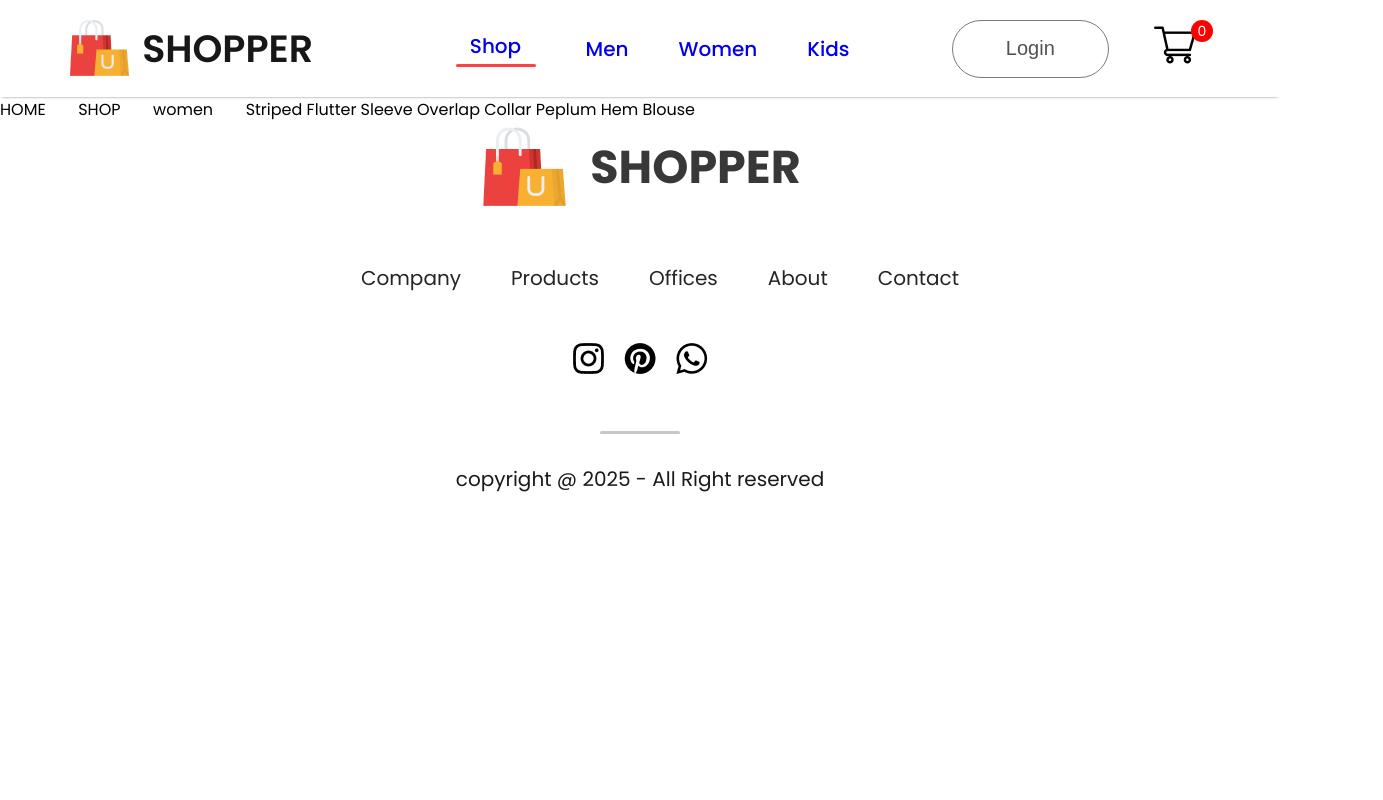
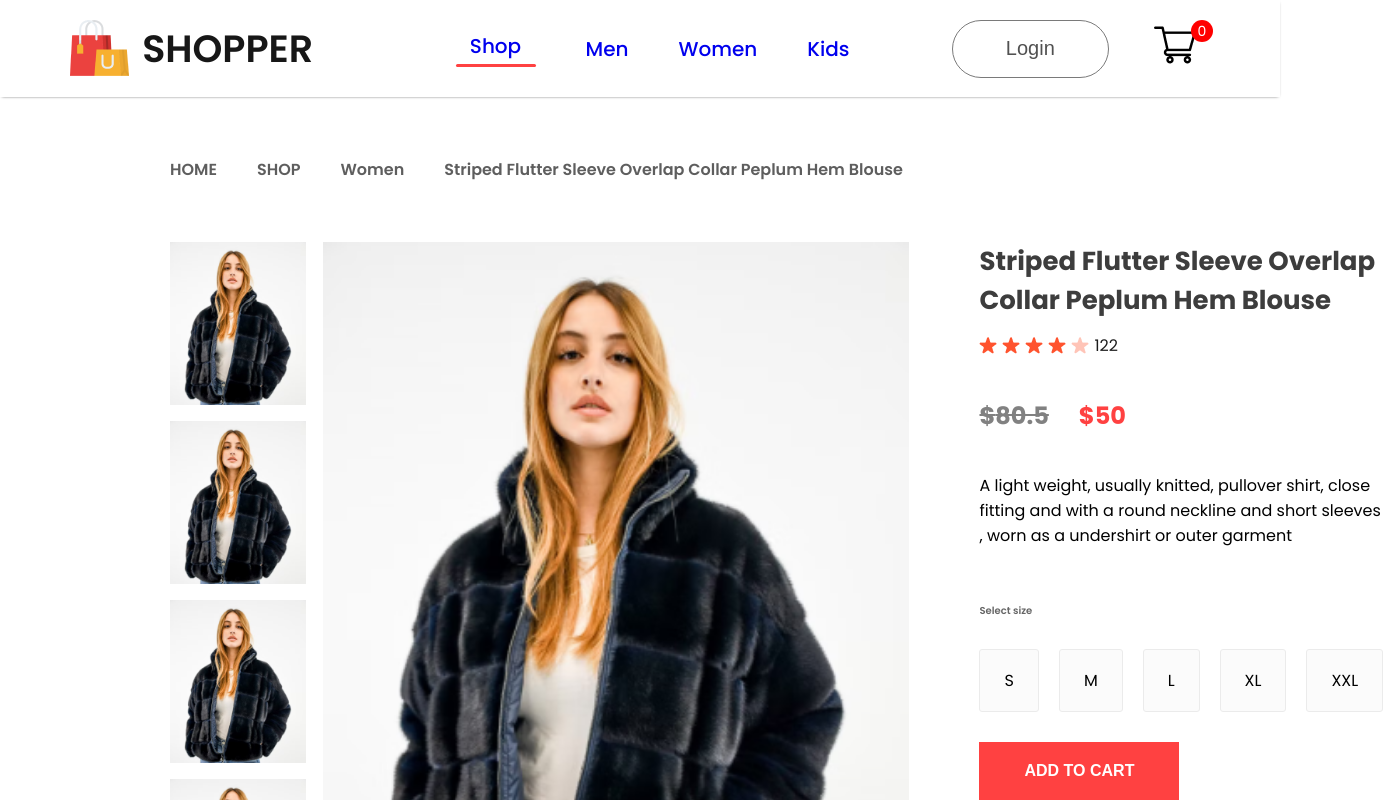
Before and after one commit to ashish-37-ui/E-commerce, a React (Create React App) app: page /product/1 in a window 1280 px wide. Shown: the top 800 px of the page, 1383 px wide, since content can reach past the window. Built offline with nearby package versions, Linux system fonts and the light colour scheme.

Commit message:
Added product display and its styling to the app

```diff
--- a/src/Components/Breadcrums/Breadcrums.css
+++ b/src/Components/Breadcrums/Breadcrums.css
@@ -0,0 +1,10 @@
+.breadcrum {
+    display: flex;
+    align-items: center;
+    gap: 8px;
+    color: #5e5e5e;
+    font-size: 16px;
+    font-weight: 600;
+    margin: 60px 170px;
+    text-transform: capitalize;
+}
--- a/src/Components/Breadcrums/Breadcrums.jsx
+++ b/src/Components/Breadcrums/Breadcrums.jsx
@@ -1,5 +1,6 @@
 import React from 'react'
 import arrow_icon from "../Assets/arrow.png"
+import "./Breadcrums.css"
 
 const Breadcrums = (props) => {
 
--- a/src/Components/ProductDisplay/ProductDisplay.css
+++ b/src/Components/ProductDisplay/ProductDisplay.css
@@ -0,0 +1,104 @@
+.product-display {
+    display: flex;
+    margin: 0px 170px;
+}
+
+.product-display-left {
+    display: flex;
+    gap: 17px;
+}
+
+.product-display-img-list {
+    display: flex;
+    flex-direction: column;
+    gap: 16px;
+}
+
+.product-display-img-list img {
+    height: 163px;
+}
+
+.product-display-main-img {
+    width: 586px;
+    height: 700px;
+}
+
+.product-display-right {
+    margin: 0px 70px;
+    display: flex;
+    flex-direction: column;
+}
+
+.product-display-right h1 {
+    color: #3d3d3d;
+    font-size: 26px;
+    font-weight: 700;
+}
+
+.product-display-right-stars {
+    display: flex;
+    align-items: center;
+    margin-top: 13px;
+    gap: 5px;
+    color: #1c1c1c;
+    font-size: 16px;
+}
+
+.product-right-prices {
+    display: flex;
+    margin: 40px 0px;
+    gap: 30px;
+    font-size: 24px;
+    font-weight: 700;
+}
+
+.product-right-price-old {
+    color: #818181;
+    text-decoration: line-through;
+}
+
+.product-right-price-new {
+    color: #ff4141;
+}
+
+.product-right-size h1 {
+    margin-top: 55px;
+    color: #656565;
+    font-size: 10px;
+    font-weight: 600;
+}
+
+.product-right-sizes{
+    display: flex;
+    margin: 30px 0px;
+    gap: 20px;
+}
+
+.product-right-sizes div {
+    padding: 18px 24px;
+    background: #fbfbfb;
+    border: 1px solid #ebebeb;
+    border-radius: 3px;
+    cursor: pointer;
+}
+
+.product-display-right button {
+    padding: 20px 40px;
+    width: 200px;
+    font-size: 16px;
+    font-weight: 600;
+    color: white;
+    background: #ff4141;
+    margin-bottom: 40px;
+    border: none;
+    outline: none;
+    cursor: pointer;
+}
+
+.product-right-category {
+    margin-top: 10px;
+}
+
+.product-right-category span {
+    font-weight: 600;
+}
--- a/src/Components/ProductDisplay/ProductDisplay.jsx
+++ b/src/Components/ProductDisplay/ProductDisplay.jsx
@@ -1,9 +1,73 @@
 import React from 'react'
 import "./ProductDisplay.css";
+import star_icon from "../Assets/star_icon.png"
+import star_dull_icon from "../Assets/star_dull_icon.png"
 
-const ProductDisplay = () => {
+const ProductDisplay = (props) => {
+
+  const {product} = props;
+
   return (
     <div className='product-display'>
+      <div className='product-display-left'>
+        <div className='product-display-img-list'>
+          <img src={product.image} alt='' />
+          <img src={product.image} alt='' />
+          <img src={product.image} alt='' />
+          <img src={product.image} alt='' />
+      </div>
+
+      <div className='product-display-img'>
+        <img className='product-display-main-img' src={product.image} alt='' />
+      </div>
+
+      </div>
+      <div className='product-display-right'>
+        <h1>{product.name}</h1>
+        <div className='product-display-right-stars'>
+          <img src={star_icon} alt='' />
+          <img src={star_icon} alt='' />
+          <img src={star_icon} alt='' />
+          <img src={star_icon} alt='' />
+          <img src={star_dull_icon} alt='' />
+          <p>122</p>
+
+
+
+
+        </div>
+        <div className='product-right-prices'>
+          <div className='product-right-price-old'>
+            ${product.old_price}
+          </div>
+          <div className='product-right-price-new'>
+            ${product.new_price}
+          </div>
+        </div>
+        <div className='product-right-description'>
+          A light weight, usually knitted, pullover shirt, close fitting and with a round neckline and short sleeves , worn as a undershirt or outer garment
+        </div>
+
+        <div className='product-right-size'>
+          <h1>Select size</h1>
+          <div className='product-right-sizes'>
+            <div>S</div>
+            <div>M</div>
+            <div>L</div>
+            <div>XL</div>
+            <div>XXL</div>
+
+
+
+
+          </div>
+        </div>
+        <button>ADD TO CART</button>
+        <p className='product-right-category'><span>Category : </span>Women, T-shirt, Crop Top</p>
+        <p className='product-right-category'><span>Tags : </span>Modern, Latest</p>
+
+
+      </div>
 
     </div>
   )
```
